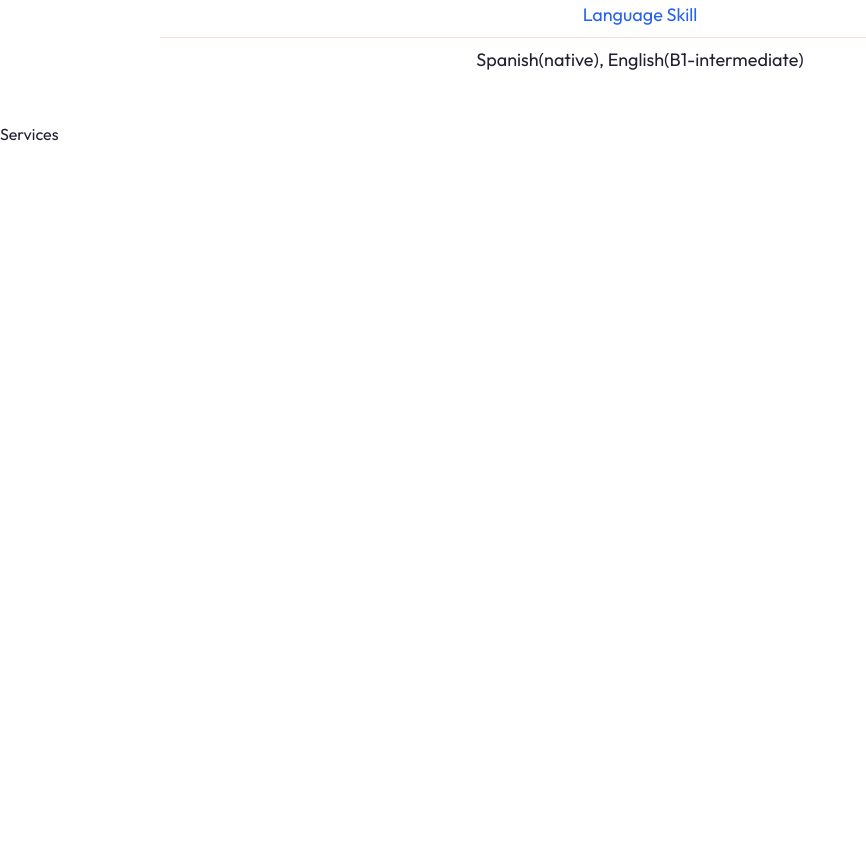
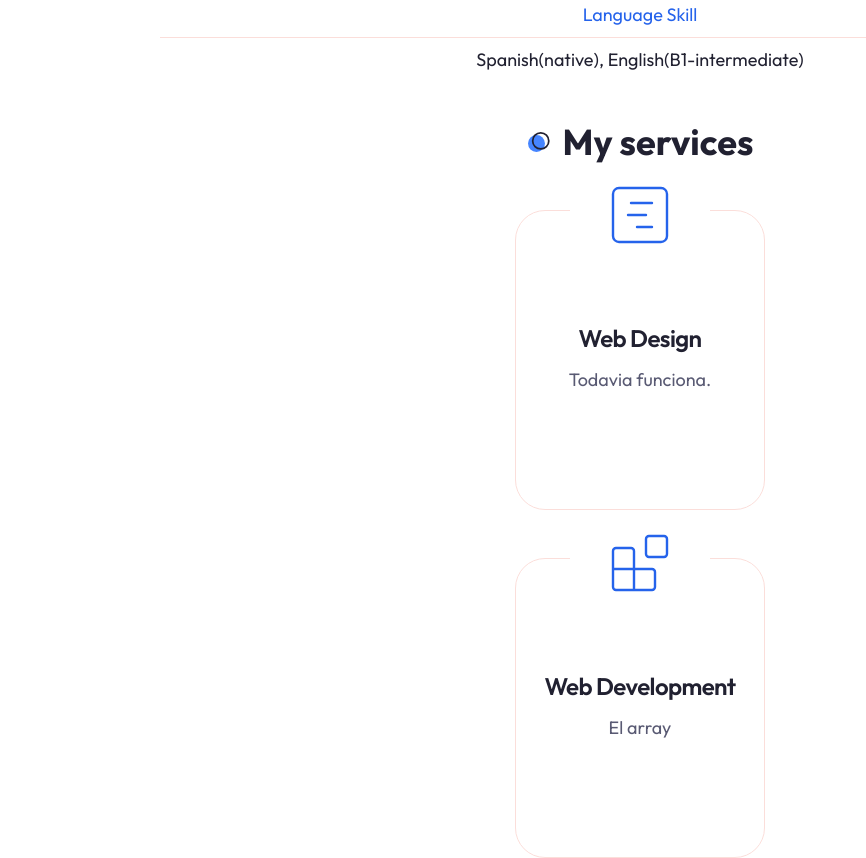
Before and after one commit to GCortesGustavo/portfolio, a Next.js app: page / in a window 1280 px wide. Shown: the part 1480-2338 px from the top of the page, without its empty margins (0-866 px from the left). Built offline with nearby package versions, Linux system fonts and the light colour scheme.

Commit message:
Terminado la zona de servicios, footer y call to action

```diff
--- a/app/page.jsx
+++ b/app/page.jsx
@@ -1,4 +1,5 @@
 import About from '@/components/About';
+import Cta from '@/components/Cta';
 import Hero from '@/components/Hero';
 import Services from '@/components/Services';
 
@@ -8,6 +9,7 @@ export default function Home() {
       <Hero />
       <About />
       <Services />
+      <Cta />
     </main>
   )
 }
--- a/app/template.jsx
+++ b/app/template.jsx
@@ -25,7 +25,7 @@ const Template = ({ children }) => {
     {/*completion bar */}
     <span
     style={{transform: `translateY(${completion -100}% `}} className="fixed z-50 bg-primary w-1 top-0 right-0 bottom-0 transition-all duration-700"></span>
-    <div className="h-[4000px]"></div>
+    {/* <div className="h-[4000px]"></div> */}
     </>
   )
 }
--- /dev/null
+++ b/components/Cta.jsx
@@ -0,0 +1,19 @@
+import { Button } from "./ui/button"
+import Link from "next/link";
+
+const Cta = () => {
+  return (
+    <section className="py-24 bg-tertiary dark:bg-secondary/40">
+        <div className="container mx-auto">
+            <div className="flex flex-col items-center">
+                <h2 className="h2 max-w-xl text-center mb-8">Prepared to turn your ideas into reality? Im here to help.</h2>
+                <Link href="/contact">
+                    <Button> Contact Me</Button>
+                </Link>
+            </div>
+        </div>
+    </section>
+  )
+}
+
+export default Cta
--- a/components/Footer.jsx
+++ b/components/Footer.jsx
@@ -1,7 +1,20 @@
+import Socials from "./Socials"
 
 const Footer = () => {
 return (
-    <footer>Footer</footer>
+    <footer className="bg-secondary py-12">
+        <div className="container mx-auto">
+            <div className="flex flex-col items-center justify-between">
+                <Socials
+                containerStyles="flex gap-x-6 mx-auto xl:mx-0 mb-4"
+                iconsStyles="text-primary dark:text-white/70 text-[20px hover:text-white dark:hover:text-primary transition-all"/>
+
+                <div className="text-muted-foreground">
+                    Copyright &copy; Gustavo Cortés. All Rights reserved.
+                </div>
+            </div>
+        </div>
+    </footer>
 )
 }
 
--- a/components/Services.jsx
+++ b/components/Services.jsx
@@ -9,12 +9,45 @@ import { Card,
 
 const servicesData = [
     {
-        icon: <GanttChartSquare size={15}/>
-    }
+        icon: <GanttChartSquare size={72} strokeWidth={0.8}/>,
+        title: "Web Design",
+        description: "Todavia funciona."
+
+    },
+    {
+      icon: <Blocks size={72} strokeWidth={0.8}/>,
+      title: "Web Development",
+      description: "El array"
+
+  },
+  {
+    icon: <Gem size={72} strokeWidth={0.8}/>,
+    title: "Digital Marketing",
+    description: "Con los distintos servicios"
+
+}
 ]
 const Services = () => {
   return (
-    <div>Services</div>
+    <section className="mb-12 xl:mb-36">
+      <div className="container mx-auto">
+        <h2 className="section-title mb-12 xl:mb-24 text-center mx-auto">My services</h2>
+        {/*Grid items */}
+        <div className="grid xl:grid-cols-3 justify-center gap-y-12 xl:gap-y-24 xl:gap-x-8">
+          {servicesData.map((item,index)=>{
+            return <Card className="w-full max-w-[424px] h-[300px] flex flex-col pt-16 pb-10 justify-center items-center relative" key={index}>
+              <CardHeader className="text-primary absolute -top-[60px]">
+                <div className="w-[140px] h-[80px] bg-white dark:bg-background flex justify-center items-center">{item.icon}</div>
+              </CardHeader>
+              <CardContent className="text-center ">
+                <CardTitle className="mb-4">{item.title}</CardTitle>
+                <CardDescription className="text-lg">{item.description}</CardDescription>
+              </CardContent>
+            </Card>
+          })}
+        </div>
+      </div>
+    </section>
   )
 }
 
--- a/components/ui/card.jsx
+++ b/components/ui/card.jsx
@@ -5,7 +5,7 @@ import { cn } from "@/lib/utils"
 const Card = React.forwardRef(({ className, ...props }, ref) => (
   <div
     ref={ref}
-    className={cn("rounded-lg border bg-card text-card-foreground shadow-sm", className)}
+    className={cn("rounded-[30px] border bg-background text-card-foreground", className)}
     {...props} />
 ))
 Card.displayName = "Card"
```
